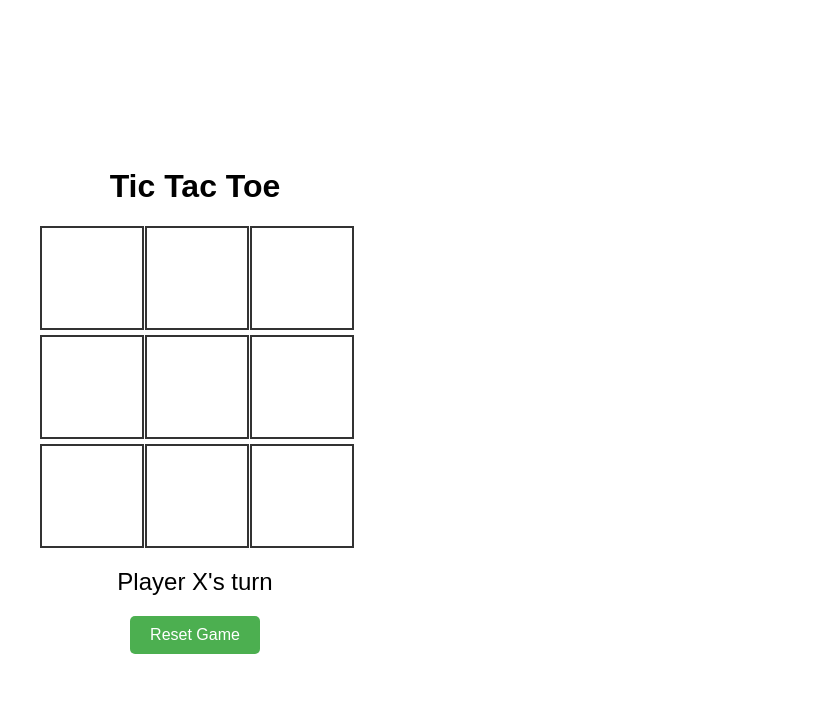
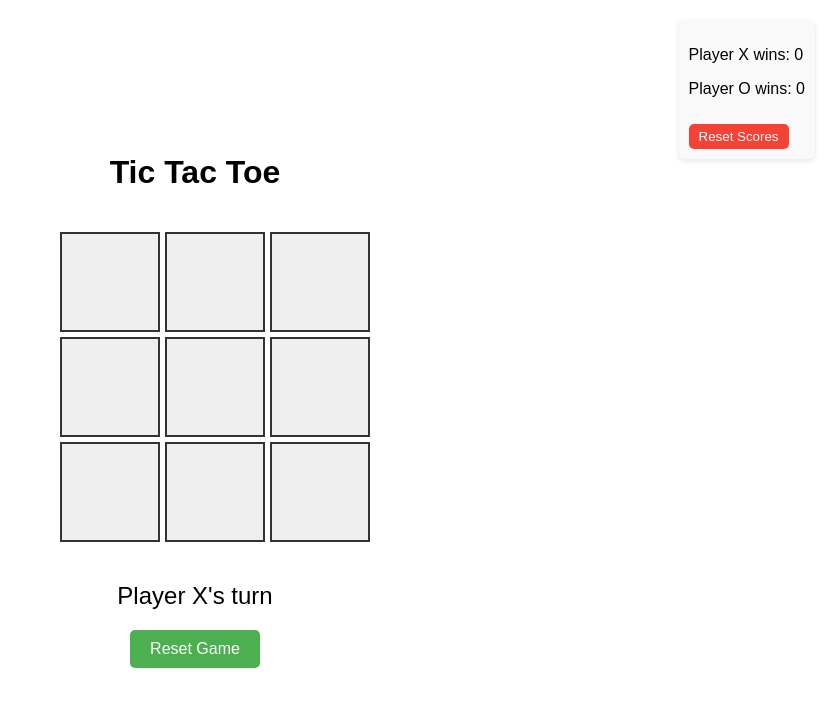
Before and after one commit to EtienneBoutet8561234/yatzy, a PHP site: page / in a window 1280 px wide. Shown: the top 707 px of the page, without its empty margins (445-1280 px from the left). Run offline with PHP 8.4, Linux system fonts and the light colour scheme.

Commit message:
push of php version

```diff
--- /dev/null
+++ b/howToStartServer.txt
@@ -0,0 +1,5 @@
+to run server with php server on vs code
+
+
+1)ctr+shift+p
+2) click "PHP server : Serve project"
--- a/index.html
+++ /dev/null
@@ -1,23 +0,0 @@
-<!DOCTYPE html>
-<html lang="en">
-<head>
-    <meta charset="UTF-8">
-    <meta name="viewport" content="width=device-width, initial-scale=1.0">
-    <link rel="stylesheet" href="style.css">
-    <title>Tic Tac Toe</title>
-</head>
-<body>
-    <div class="game-container">
-        <h1>Tic Tac Toe</h1>
-        <div id="board" class="board">
-            <!-- Cells will be added dynamically using JavaScript -->
-        </div>
-        <div id="result" class="result">
-            <!-- Win message will be displayed here -->
-        </div>
-        <button id="resetBtn" class="reset-btn" onclick="resetGame()">Reset Game</button>
-    </div>
-
-    <script src="script.js"></script>
-</body>
-</html>
--- /dev/null
+++ b/index.php
@@ -0,0 +1,126 @@
+<?php
+// Démarrer la session pour conserver l'état du jeu entre les requêtes
+session_start();
+
+// Initialiser le jeu ou réinitialiser si demandé
+if (!isset($_SESSION['gameBoard']) || isset($_POST['reset'])) {
+    $_SESSION['gameBoard'] = array_fill(0, 9, '');
+    $_SESSION['currentPlayer'] = 'X';
+    $_SESSION['gameActive'] = true;
+    $_SESSION['winner'] = null;
+}
+// Initialiser ou réinitialiser le compteur de victoires
+if (!isset($_SESSION['wins'])) {
+    $_SESSION['wins'] = ['X' => 0, 'O' => 0];
+}
+// Réinitialiser les scores si demandé
+if (isset($_POST['resetScores'])) {
+    $_SESSION['wins'] = ['X' => 0, 'O' => 0];
+}
+
+// Gérer le clic sur une cellule
+// Ajouter cette fonction à votre script PHP pour vérifier la victoire
+function checkWin() {
+    $winConditions = [
+        [0, 1, 2], [3, 4, 5], [6, 7, 8], // Lignes
+        [0, 3, 6], [1, 4, 7], [2, 5, 8], // Colonnes
+        [0, 4, 8], [2, 4, 6]             // Diagonales
+    ];
+
+    foreach ($winConditions as $condition) {
+        if ($_SESSION['gameBoard'][$condition[0]] !== '' &&
+            $_SESSION['gameBoard'][$condition[0]] === $_SESSION['gameBoard'][$condition[1]] &&
+            $_SESSION['gameBoard'][$condition[1]] === $_SESSION['gameBoard'][$condition[2]]) {
+            return true;
+        }
+    }
+
+    return false;
+}
+
+// Modifier la section de votre code qui gère le clic sur une cellule
+if (isset($_POST['cell'])) {
+    $index = $_POST['cell'];
+    if ($_SESSION['gameBoard'][$index] === '' && $_SESSION['gameActive']) {
+        $_SESSION['gameBoard'][$index] = $_SESSION['currentPlayer'];
+
+        // Vérifier la victoire ou la fin du jeu ici
+        if (checkWin()) {
+            $_SESSION['gameActive'] = false;
+            $_SESSION['winner'] = $_SESSION['currentPlayer'];
+            // Incrémenter le compteur de victoires pour le joueur gagnant
+            $_SESSION['wins'][$_SESSION['currentPlayer']]++;
+        } else {
+            // Passer au joueur suivant
+            $_SESSION['currentPlayer'] = ($_SESSION['currentPlayer'] === 'X') ? 'O' : 'X';
+        }
+
+        // Vérifier si le plateau est plein sans gagnant pour un match nul
+        if (!in_array('', $_SESSION['gameBoard']) && !$_SESSION['winner']) {
+            $_SESSION['gameActive'] = false; // Fin du jeu
+            $_SESSION['winner'] = 'None'; // Pas de gagnant
+        }
+    }
+}
+
+
+// Fonction simplifiée pour afficher le plateau de jeu
+function displayBoard() {
+    echo '<div class="board">';
+    for ($i = 0; $i < 9; $i++) {
+        // Check if the cell is empty or not
+        $cellValue = $_SESSION['gameBoard'][$i] !== '' ? $_SESSION['gameBoard'][$i] : '&nbsp;';
+        // Output a button for the cell
+        echo '<button type="submit" name="cell" value="' . $i . '" class="cell">' . $cellValue . '</button>';
+        // Add a line break after every third cell to create a new row
+    }
+    echo '</div>';
+}
+
+
+// Fonction pour afficher le message du résultat
+// Function to display the message of the result
+function displayResult() {
+    if ($_SESSION['winner']) {
+        if ($_SESSION['winner'] === 'None') {
+            echo "It's a tie!";
+        } else {
+            echo "Player " . $_SESSION['winner'] . " wins!";
+        }
+    } else {
+        echo "Player " . $_SESSION['currentPlayer'] . "'s turn";
+    }
+}
+
+?>
+
+<!DOCTYPE html>
+<html lang="en">
+<head>
+    <meta charset="UTF-8">
+    <meta name="viewport" content="width=device-width, initial-scale=1.0">
+    <link rel="stylesheet" href="style.css">
+    <title>Tic Tac Toe</title>
+</head>
+<body>
+    <div class="game-container">
+        <h1>Tic Tac Toe</h1>
+        <form method="post">
+            <div id="board" class="board">
+                <?php displayBoard(); ?>
+            </div>
+            <div id="result" class="result">
+                <?php displayResult(); ?>
+            </div>
+            <button class="reset-btn" type="submit" name="reset">Reset Game</button>
+            <div class="scoreboard-container">
+            <div class="scoreboard">
+                <p>Player X wins: <?php echo $_SESSION['wins']['X']; ?></p>
+                <p>Player O wins: <?php echo $_SESSION['wins']['O']; ?></p>
+            </div>
+            <button class="reset-scores-btn" type="submit" name="resetScores">Reset Scores</button>
+            </div>
+        </form>
+    </div>
+</body>
+</html>
--- a/style.css
+++ b/style.css
@@ -44,3 +44,32 @@ body {
     border-radius: 5px;
     margin-top: 20px;
 }
+
+
+/* Existing styles... */
+
+/* New styles for positioning the scoreboard */
+.scoreboard-container {
+    position: fixed; /* Use fixed to place it relative to the viewport */
+    top: 20px; /* Spacing from the top */
+    right: 20px; /* Spacing from the right */
+    background-color: #f9f9f9; /* Light background for the scoreboard */
+    padding: 10px; /* Padding around the content */
+    border-radius: 5px; /* Rounded corners */
+    box-shadow: 0 2px 5px rgba(0,0,0,0.1); /* Soft shadow for depth */
+    text-align: left; /* Align scoreboard text to the left */
+}
+
+.reset-scores-btn {
+    background-color: #f44336; /* Red color for contrast */
+    color: white; /* White text color */
+    padding: 5px 10px; /* Smaller padding for a more compact button */
+    margin-top: 10px; /* Space above the button */
+    border: none; /* Remove default border */
+    border-radius: 5px; /* Rounded corners for the button */
+    cursor: pointer; /* Pointer cursor on hover */
+}
+
+.reset-scores-btn:hover {
+    background-color: #d32f2f; /* Darker shade on hover for interaction feedback */
+}
```
Also changed, not shown: script.js (deleted, +0 -90 lines), README.md, 6 other files.
